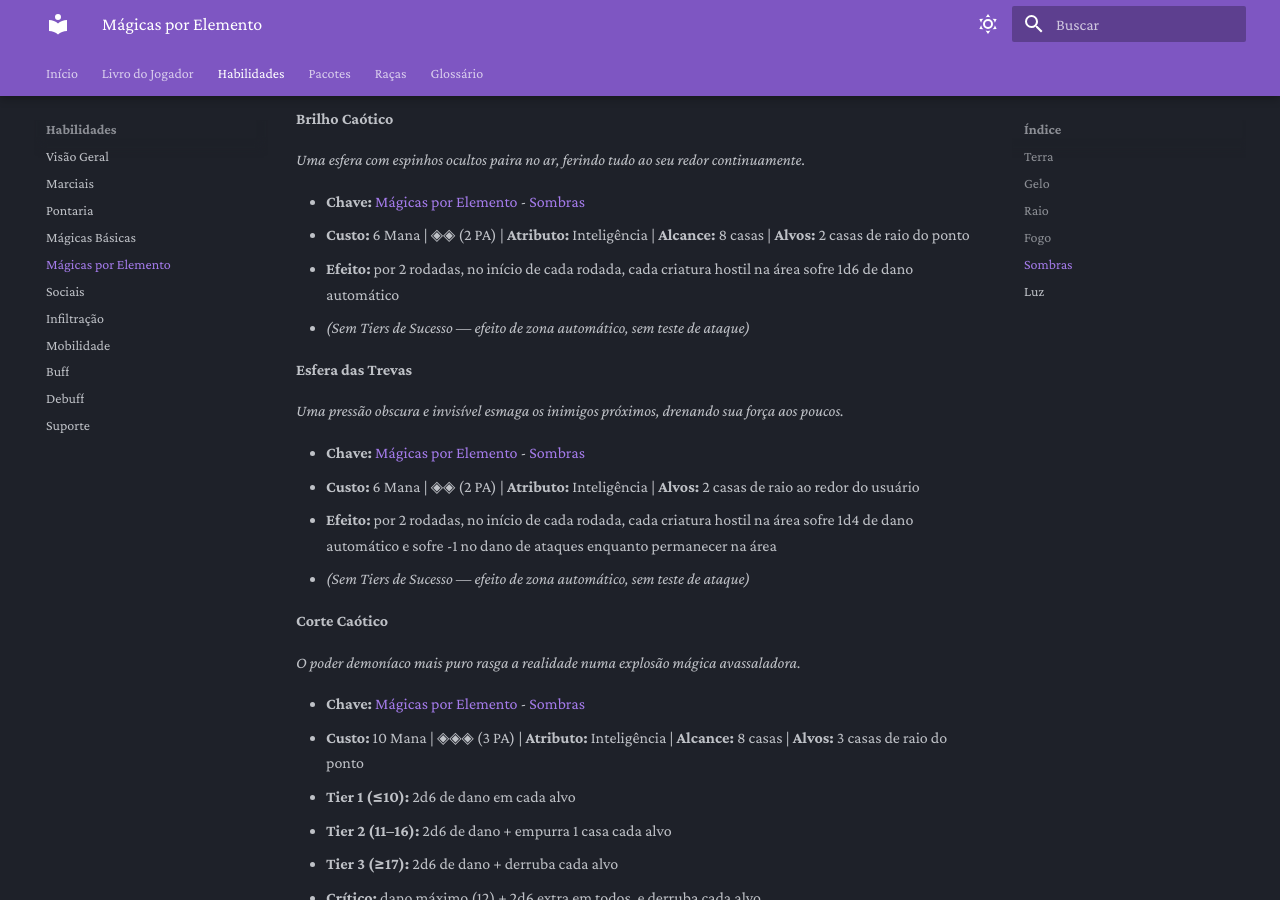
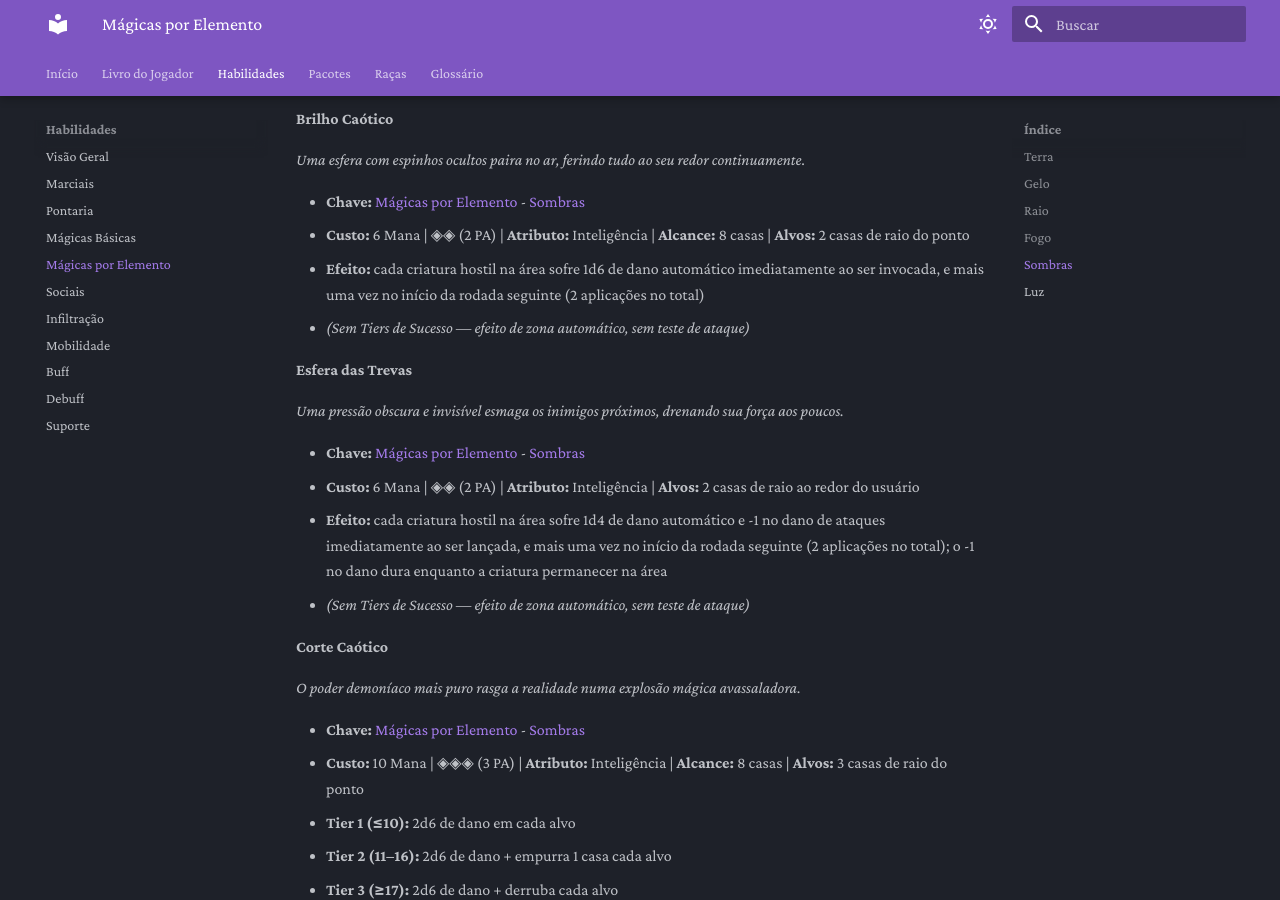
Before and after one commit to Felipe1072-git/prisma-rpg, an MkDocs documentation site: the page built from docs/habilidades/magicas-elementais.md, in a window 1280 px wide and 900 px high, scrolled down 4717 px. Built offline with MkDocs 1.6.1 and Material for MkDocs 9.7.7, drawn with Linux system fonts in a browser that asks for light colours.

Commit message:
fix: esclarece timing de dano em Brilho Caotico, Esfera das Trevas e Espada Vingadora
Deixa explicito que a primeira aplicacao de dano acontece no momento
do lancamento, nao so a partir da proxima rodada, seguindo o mesmo
padrao ja usado em Raios e Relampagos/Chamas Espirituais.

Adiciona checklist na skill criar-habilidade pra verificar esse
timing em toda habilidade nova com efeito de zona/DoT.

```diff
--- a/docs/habilidades/magicas-elementais.md
+++ b/docs/habilidades/magicas-elementais.md
@@ -166,7 +166,7 @@ Fogo, Gelo, Terra, Sombras, Luz, Raio, etc.
 
 - **Chave:** [Mágicas por Elemento](../glossario.md#mágicas-por-elemento) - [Sombras](../glossario.md#sombras)
 - **Custo:** 6 Mana | ◈◈ (2 PA) | **Atributo:** Inteligência | **Alcance:** 8 casas | **Alvos:** 2 casas de raio do ponto
-- **Efeito:** por 2 rodadas, no início de cada rodada, cada criatura hostil na área sofre 1d6 de dano automático
+- **Efeito:** cada criatura hostil na área sofre 1d6 de dano automático imediatamente ao ser invocada, e mais uma vez no início da rodada seguinte (2 aplicações no total)
 - *(Sem Tiers de Sucesso — efeito de zona automático, sem teste de ataque)*
 
 **Esfera das Trevas**
@@ -175,7 +175,7 @@ Fogo, Gelo, Terra, Sombras, Luz, Raio, etc.
 
 - **Chave:** [Mágicas por Elemento](../glossario.md#mágicas-por-elemento) - [Sombras](../glossario.md#sombras)
 - **Custo:** 6 Mana | ◈◈ (2 PA) | **Atributo:** Inteligência | **Alvos:** 2 casas de raio ao redor do usuário
-- **Efeito:** por 2 rodadas, no início de cada rodada, cada criatura hostil na área sofre 1d4 de dano automático e sofre -1 no dano de ataques enquanto permanecer na área
+- **Efeito:** cada criatura hostil na área sofre 1d4 de dano automático e -1 no dano de ataques imediatamente ao ser lançada, e mais uma vez no início da rodada seguinte (2 aplicações no total); o -1 no dano dura enquanto a criatura permanecer na área
 - *(Sem Tiers de Sucesso — efeito de zona automático, sem teste de ataque)*
 
 **Corte Caótico**
```
Also changed, not shown: .claude/skills/criar-habilidade/SKILL.md (+2 -0 lines), docs/habilidades/magicas-basicas.md (+1 -1 lines).
